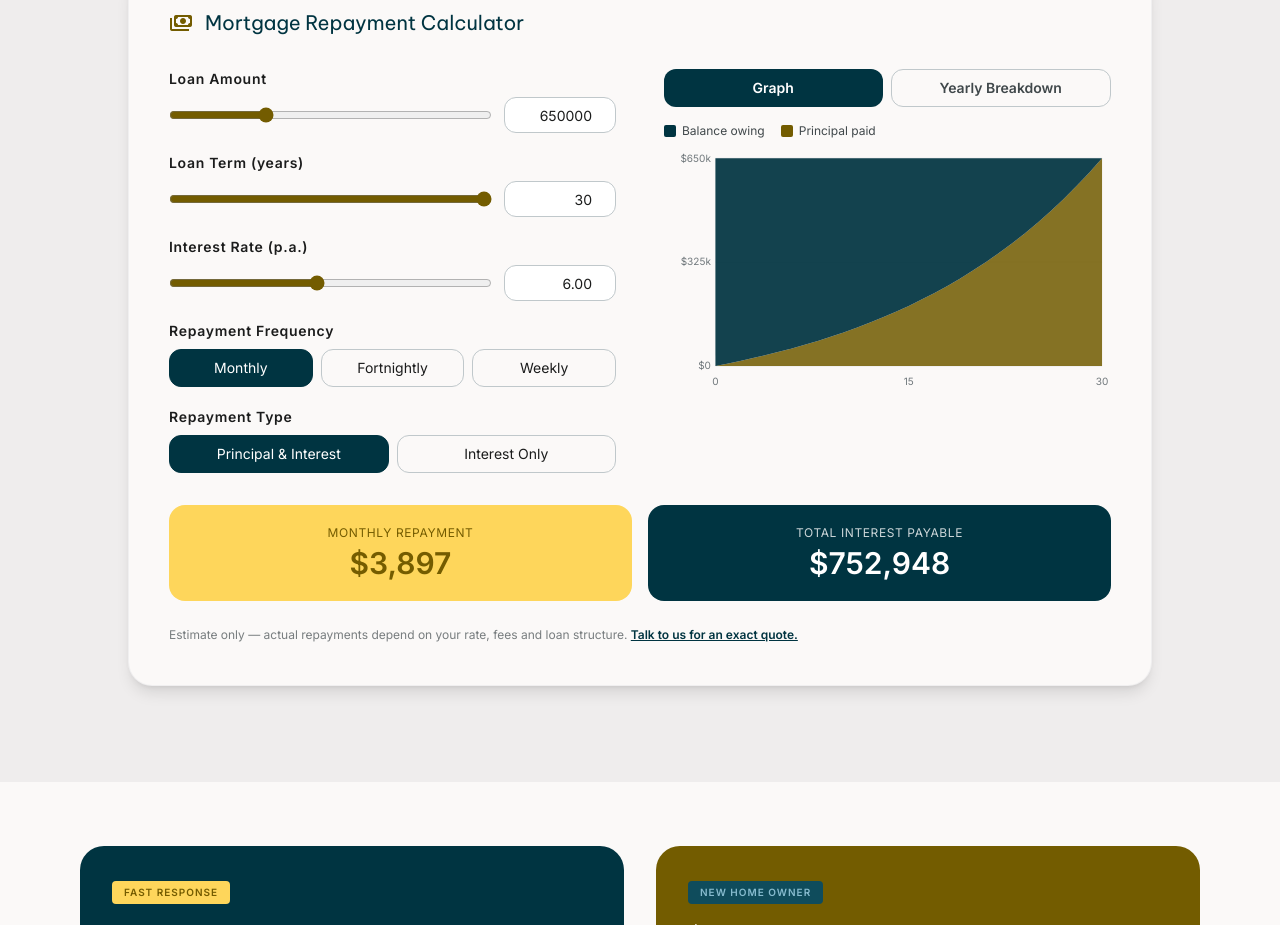
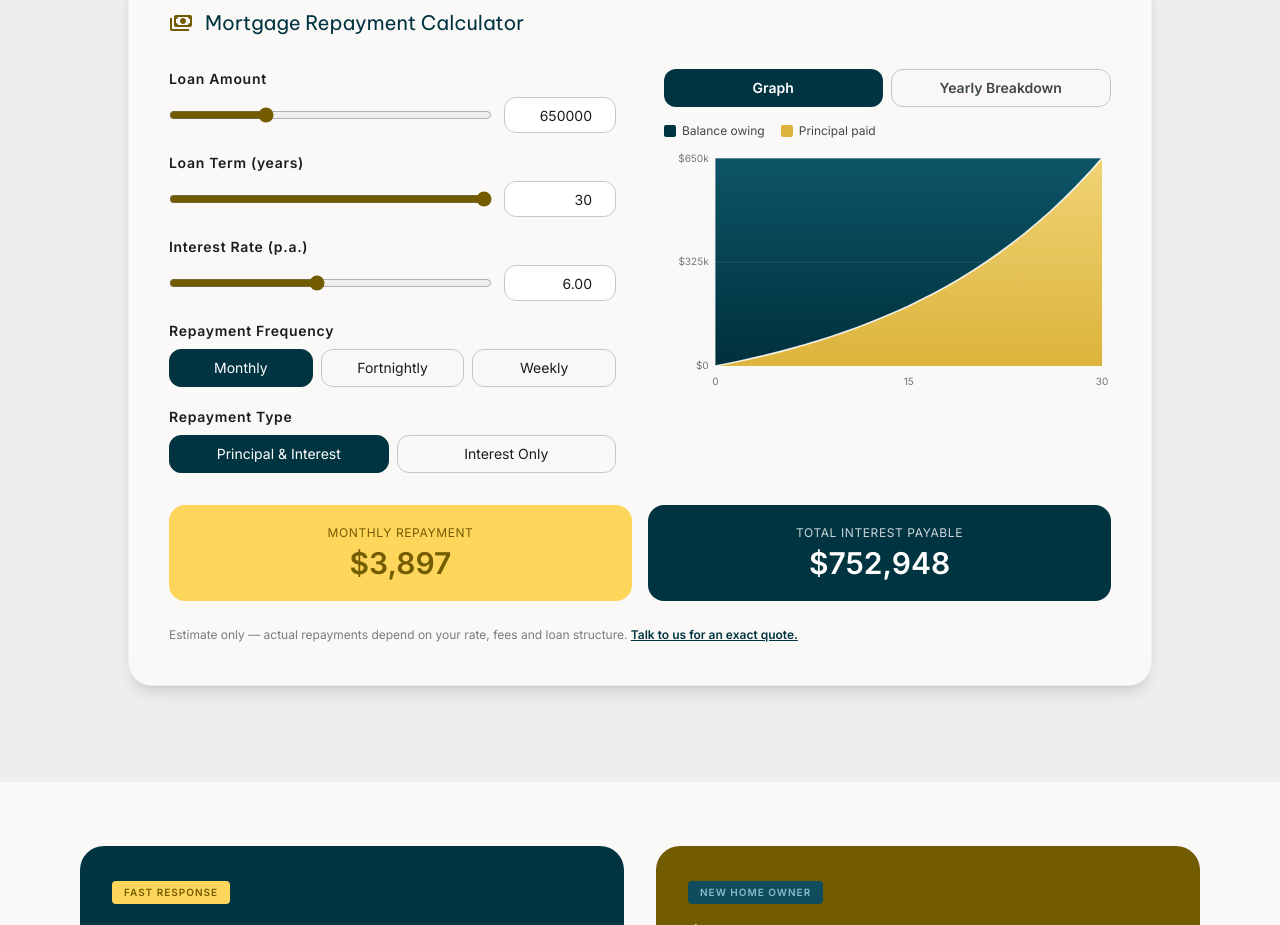
Before and after one commit to zhangcindy29-code/loanbridge-preview, a plain HTML site: page index.html in a window 1280 px wide. Shown: the part 4080-5005 px from the top of the page. Drawn offline with nearby package versions, Linux system fonts and the light colour scheme.

Commit message:
Polish repayment chart visuals
- Gradient fills (teal for owing, brighter gold for principal paid)
- White boundary line between the two areas for clarity
- Subtle gridlines on top, rounded plot background
- Replace dull olive with on-brand brighter gold; update legend swatch

Co-Authored-By: Claude Opus 4.8 (1M context) <noreply@anthropic.com>

```diff
--- a/index.html
+++ b/index.html
@@ -506,7 +506,7 @@
 <div id="rc-panel-graph">
 <div class="flex items-center gap-4 mb-2 text-xs text-on-surface-variant">
 <span class="flex items-center gap-1.5"><span class="w-3 h-3 rounded-sm inline-block" style="background:#003441"></span>Balance owing</span>
-<span class="flex items-center gap-1.5"><span class="w-3 h-3 rounded-sm inline-block" style="background:#735c00"></span>Principal paid</span>
+<span class="flex items-center gap-1.5"><span class="w-3 h-3 rounded-sm inline-block" style="background:#dcb43b"></span>Principal paid</span>
 </div>
 <div id="rc-chartwrap" class="relative">
 <div id="rc-chart"></div>
@@ -1162,11 +1162,13 @@
                     pri += " L" + bnd[k][0].toFixed(1) + "," + bnd[k][1].toFixed(1);
                 }
                 owe += " Z"; pri += " Z";
-                var grid = "";
+                var bline = "M" + bnd[0][0].toFixed(1) + "," + bnd[0][1].toFixed(1);
+                for (var j = 1; j <= NYRS; j++) { bline += " L" + bnd[j][0].toFixed(1) + "," + bnd[j][1].toFixed(1); }
+                var ylab = "", grid = "";
                 [0, 0.5, 1].forEach(function (fr) {
                     var y = padT + (1 - fr) * plotH;
-                    grid += '<line x1="' + padL + '" y1="' + y + '" x2="' + (padL + plotW) + '" y2="' + y + '" stroke="#c0c8cb" stroke-width="0.5" opacity="0.6"/>'
-                        + '<text x="' + (padL - 4) + '" y="' + (y + 3) + '" text-anchor="end" font-size="9" fill="#70787c">' + kfmt(LOANP * fr) + '</text>';
+                    grid += '<line x1="' + padL + '" y1="' + y + '" x2="' + (padL + plotW) + '" y2="' + y + '" stroke="#ffffff" stroke-width="0.5" opacity="0.18"/>';
+                    ylab += '<text x="' + (padL - 6) + '" y="' + (y + 3) + '" text-anchor="end" font-size="9" fill="#70787c">' + kfmt(LOANP * fr) + '</text>';
                 });
                 var xt = "";
                 [0, 0.5, 1].forEach(function (fr) {
@@ -1174,11 +1176,15 @@
                 });
                 $("rc-chart").innerHTML =
                     '<svg viewBox="0 0 ' + VW + ' ' + VH + '" class="w-full" style="display:block;height:auto">'
-                    + '<rect x="' + padL + '" y="' + padT + '" width="' + plotW + '" height="' + plotH + '" fill="#f5f3f3"/>'
-                    + grid
-                    + '<path d="' + pri + '" fill="#735c00" opacity="0.85"/>'
-                    + '<path d="' + owe + '" fill="#003441" opacity="0.92"/>'
-                    + xt + '</svg>';
+                    + '<defs>'
+                    + '<linearGradient id="gOwe" x1="0" y1="0" x2="0" y2="1"><stop offset="0" stop-color="#0d5567"/><stop offset="1" stop-color="#00303c"/></linearGradient>'
+                    + '<linearGradient id="gPri" x1="0" y1="0" x2="0" y2="1"><stop offset="0" stop-color="#f0d375"/><stop offset="1" stop-color="#dcb43b"/></linearGradient>'
+                    + '</defs>'
+                    + '<rect x="' + padL + '" y="' + padT + '" width="' + plotW + '" height="' + plotH + '" rx="6" fill="#eef0f1"/>'
+                    + '<path d="' + pri + '" fill="url(#gPri)"/>'
+                    + '<path d="' + owe + '" fill="url(#gOwe)"/>'
+                    + '<path d="' + bline + '" fill="none" stroke="#ffffff" stroke-width="1.5" opacity="0.85"/>'
+                    + grid + ylab + xt + '</svg>';
             }
 
             function buildTable() {
```
